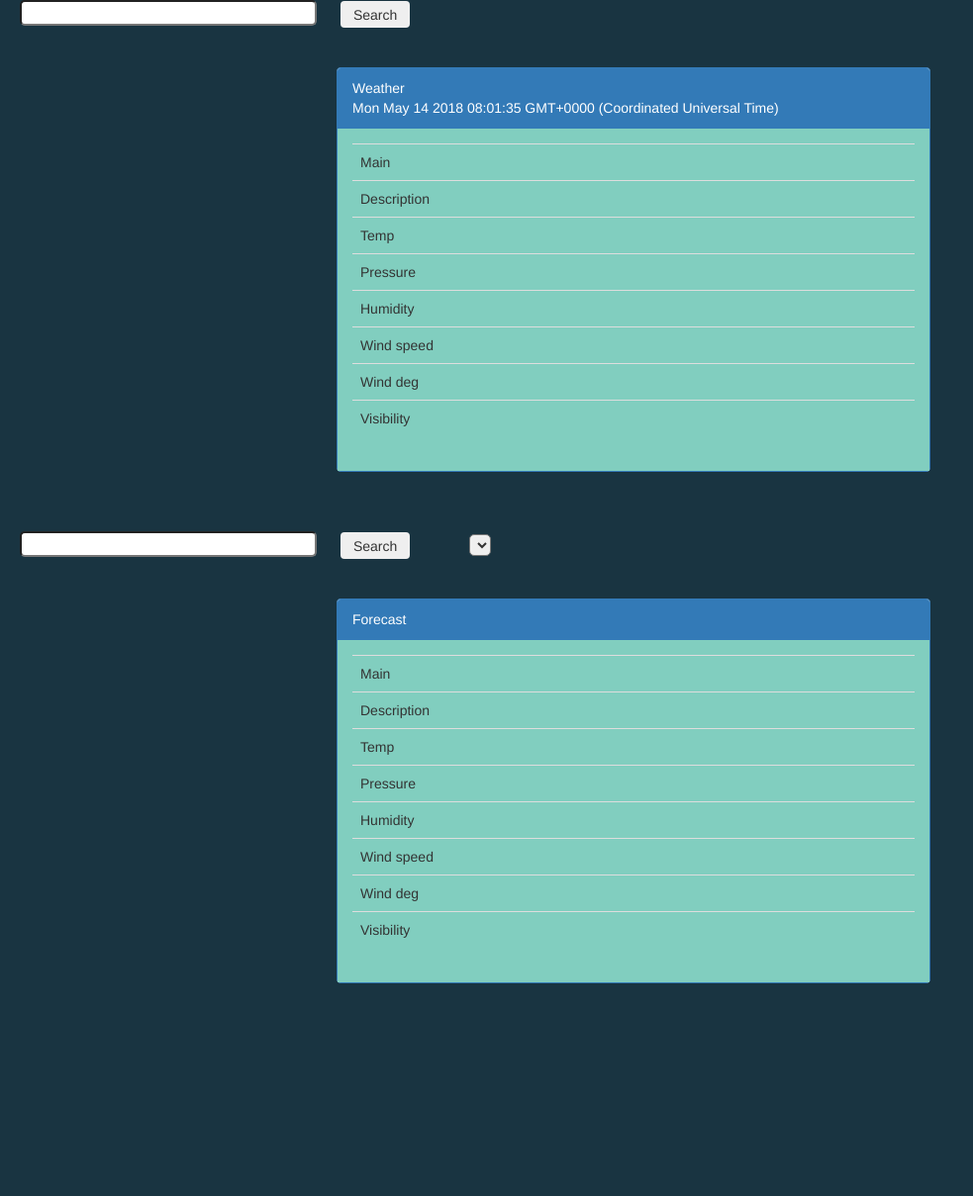
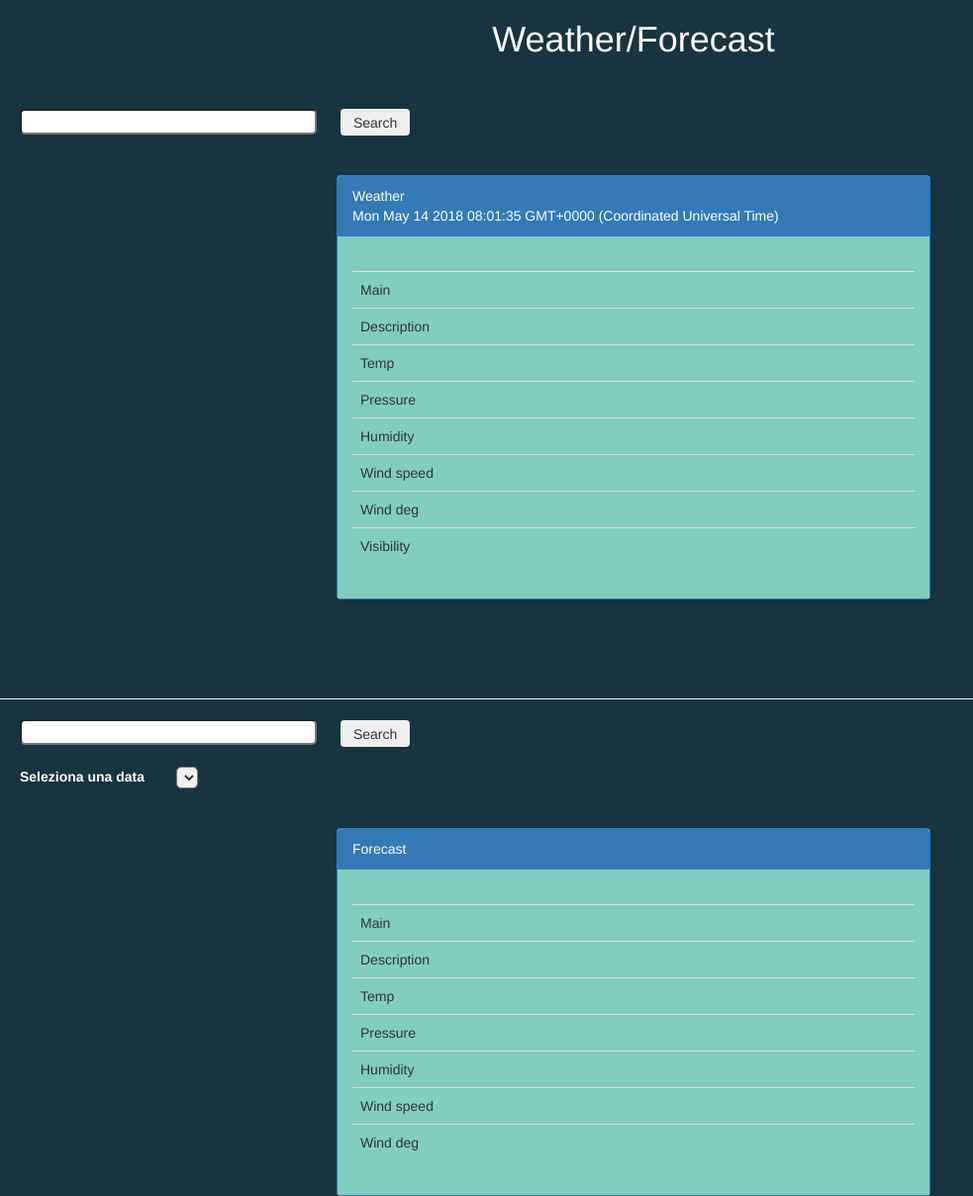
Before and after one commit to Emaronti/Esercizi-php, a PHP site: page / in a window 1280 px wide. Shown: the whole page at 99% size, without its empty margins (0-983 px from the left). Before the commit the page ends 994 px from the top, so only its background shows below. Run offline with PHP 8.4, Linux system fonts and the light colour scheme; lists and menus that the app fills with data are empty.

Commit message:
commit 24

```diff
--- a/Esercizio_meteo/index.php
+++ b/Esercizio_meteo/index.php
@@ -32,7 +32,7 @@
         $("#wind").text(data.wind.deg);
         $("#vis").text(data.visibility);
 
-
+        $("#long").text(data.name+", "+data.sys.country+" ("+data.coord.lon+", "+data.coord.lat+")");
 
       });
 
@@ -44,13 +44,35 @@
       $.getJSON("https://api.openweathermap.org/data/2.5/forecast?q="+document.getElementById("citta1").value+"&APPID=c4eb728ef70a26766e6d8f34677a6105",function(data){
 
 
-        for(var i=0;i<40;i++){
+        for(var i in data.list){
           $("#data").append("<option>"+data.list[i].dt_txt+"</option>")
 
         }
 
     });
     });
+
+    $("#data").change(function(){
+      $.getJSON("https://api.openweathermap.org/data/2.5/forecast?q="+document.getElementById("citta1").value+"&APPID=c4eb728ef70a26766e6d8f34677a6105",function(data){
+    for(var i in data.list){
+
+         if(data.list[i].dt_txt==document.getElementById("data").value){
+
+        $("#main1").text(data.list[i].weather[0].main);
+        $("#desc1").text(data.list[i].weather[0].description);
+        $("#temp1").text(data.list[i].main.temp);
+        $("#press1").text(data.list[i].main.pressure);
+        $("#humi1").text(data.list[i].main.humidity);
+        $("#wins1").text(data.list[i].wind.speed);
+        $("#wind1").text(data.list[i].wind.deg);
+
+        $("#long1").text(data.city.name+", "+data.city.country+" ("+data.city.coord.lon+", "+data.city.coord.lat+")");
+         }
+
+        }
+      });
+    });
+
   });
 
   </script>
@@ -58,7 +80,10 @@
 
 
 <body style="background-color:#193441">
-
+  <h1 style="color:white" align="center">
+    Weather/Forecast
+  </h1>
+  <br><br>
 
   <input type="text" id="citta" class="input-medium search-query" style="width:300px;margin-left:20px;border-radius:5px">
   <button class="btn btn-small" style="margin-left:20px;padding-top:3px;padding-bottom:2px"  id="btn">Search</button>
@@ -74,6 +99,7 @@
 <div class="panel panel-primary" style="width:600px;margin:0 auto">
       <div class="panel-heading" id="testa">Weather<br></div>
       <div class="panel-body" id="corpo" style="background-color:#81CEBF;">
+        <div id="long"> </div> <br>
         <table id="tabe"  class="table table-hover" align="center"   >
           <tr><td>Main</td><td id="main"></td></tr>
           <tr><td>Description</td><td id="desc"></td></tr>
@@ -86,14 +112,16 @@
         </table>
       </div>
     </div>
-  <br><br><br>
+  <br><br><br><br>
+
+  <hr>
 
 
 
 
   <input type="text" id="citta1" class="input-medium search-query" style="width:300px;margin-left:20px;border-radius:5px">
-  <button id="btn1" class="btn btn-small" style="margin-left:20px;padding-top:3px;padding-bottom:2px;margin-right:4em">Search</button>
-  <select id="data" class="input-medium search-query" style="border-radius:5px;padding-bottom:2px" >
+  <button id="btn1" class="btn btn-small" style="margin-left:20px;padding-top:3px;padding-bottom:2px;margin-right:2em">Search</button><br><br>
+  <b style="color:white;margin-right:2em;margin-left:20px">Seleziona una data</b> <select id="data" class="input-medium search-query" style="border-radius:5px;padding-bottom:2px" >
 
   </select>
   <br><br><br>
@@ -101,6 +129,7 @@
 <div class="panel panel-primary" style="width:600px;margin:0 auto">
       <div class="panel-heading" id="testa1">Forecast<br></div>
       <div class="panel-body" id="corpo1" style="background-color:#81CEBF;">
+        <div id="long1"> </div> <br>
         <table id="tabe1"  class="table table-hover" align="center"   >
           <tr><td>Main</td><td id="main1"></td></tr>
           <tr><td>Description</td><td id="desc1"></td></tr>
@@ -109,7 +138,7 @@
           <tr><td>Humidity</td><td id="humi1"></td></tr>
           <tr><td>Wind speed</td><td id="wins1"></td></tr>
           <tr><td>Wind deg</td><td id="wind1"></td></tr>
-          <tr><td>Visibility</td><td id="vis1"></td></tr>
+
         </table>
       </div>
     </div>
```
